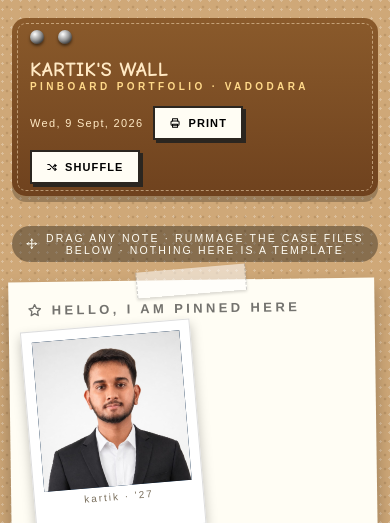
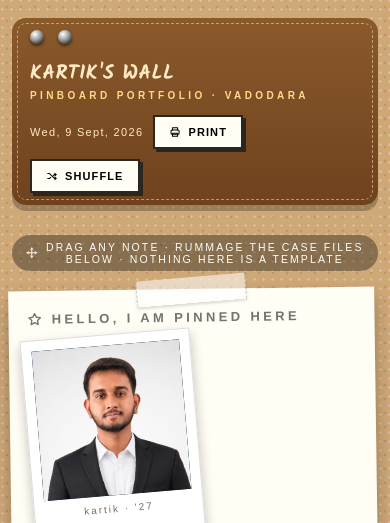
Before and after one commit to kartkbhalodiya/kartik-portf, a plain HTML site: page index.html in a window 390 px wide. Shown: the top 523 px of the page. Drawn offline with Linux system fonts and the light colour scheme.

Commit message:
Embed Kalam font so mobile renders same handwriting as desktop

```diff
--- a/index.html
+++ b/index.html
@@ -5,6 +5,9 @@
 <meta name="viewport" content="width=device-width, initial-scale=1.0">
 <title>Kartik's Wall — Pinned Portfolio</title>
 <meta name="description" content="Kartik Bhalodiya — Full Stack Engineer. A pinboard portfolio. MERN, Python, AI, Flutter.">
+<link rel="preconnect" href="https://fonts.googleapis.com">
+<link rel="preconnect" href="https://fonts.gstatic.com" crossorigin>
+<link href="https://fonts.googleapis.com/css2?family=Kalam:wght@300;400;700&display=swap" rel="stylesheet">
 <style>
 *{margin:0;padding:0;box-sizing:border-box}
 :root{
@@ -14,7 +17,7 @@
 }
 html{scroll-behavior:smooth}
 body{
-  font-family:"Segoe Print","Comic Sans MS","Chalkboard SE",cursive;
+  font-family:"Kalam","Segoe Print","Comic Sans MS","Chalkboard SE",cursive;
   color:var(--ink);min-height:100vh;padding:18px 12px 60px;
   background-color:#cfa878;
   background-image:radial-gradient(rgba(90,60,20,.16) 1.5px,transparent 1.6px),radial-gradient(rgba(255,255,255,.25) 1px,transparent 1.2px);
```
